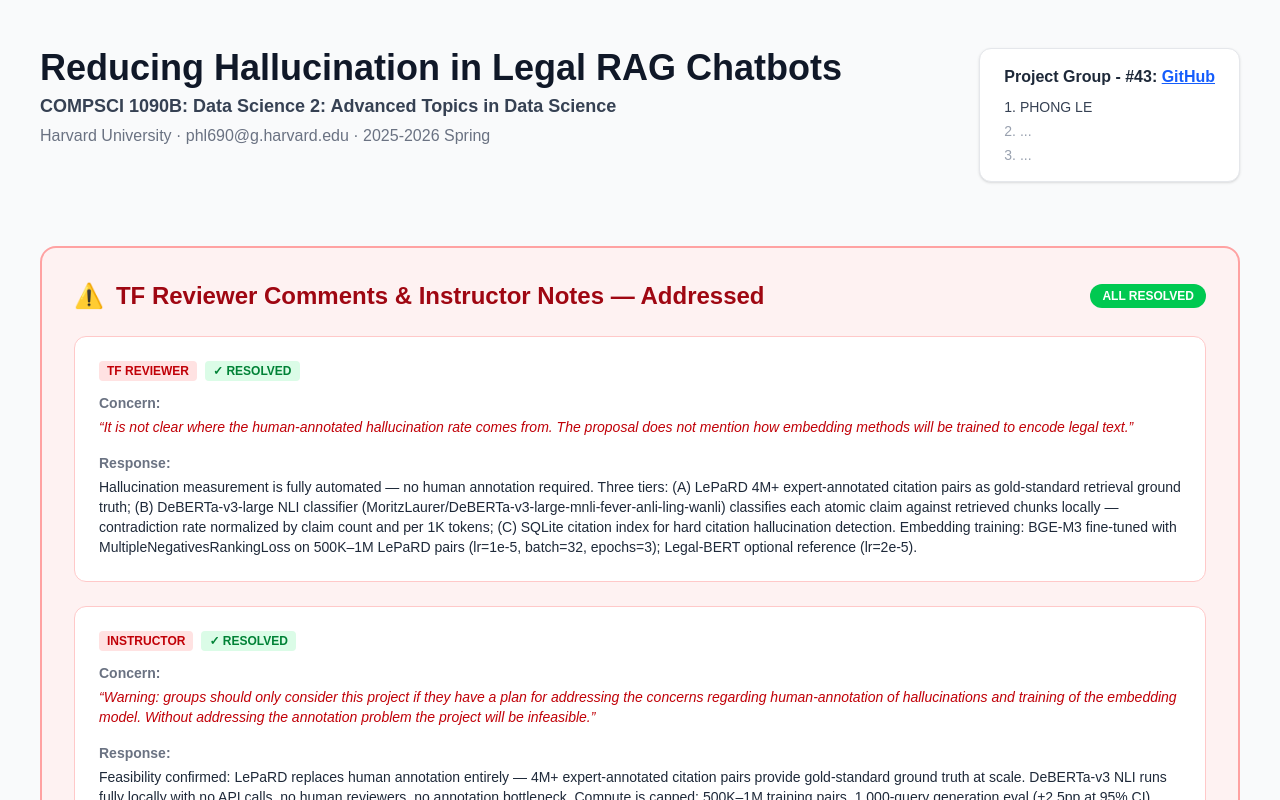
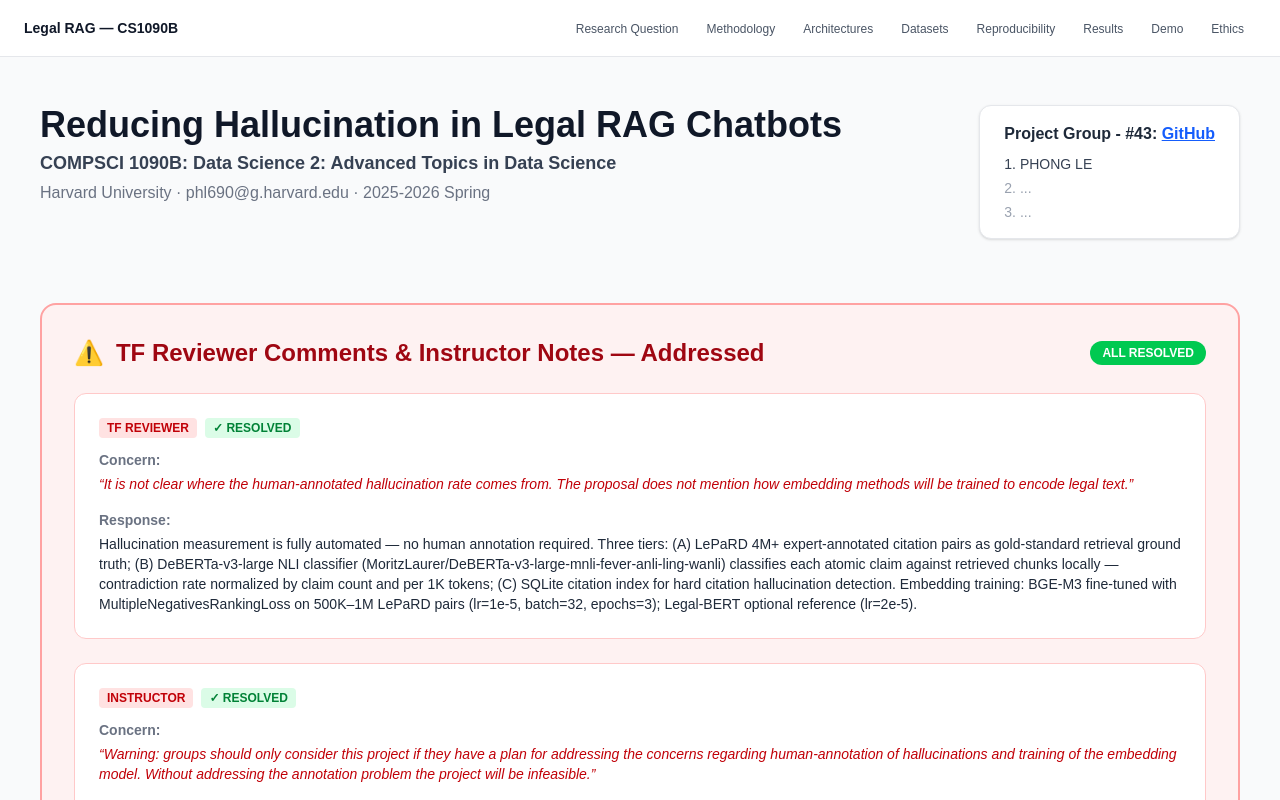
Before and after one commit to ltphongssvn/ProjectSite_cs1090b_HallucinationLegalRAGChatbots, a Next.js app in the folder frontend/: page / in a window 1280 px wide. Shown: the top 800 px of the page. Built offline with nearby package versions, Linux system fonts and the light colour scheme.

Commit message:
feat(layout): add Navbar to RootLayout, fix metadata title and description

```diff
--- a/frontend/app/layout.tsx
+++ b/frontend/app/layout.tsx
@@ -1,33 +1,23 @@
 import type { Metadata } from "next";
 import { Geist, Geist_Mono } from "next/font/google";
 import "./globals.css";
+import Navbar from "./components/Navbar";
 
-const geistSans = Geist({
-  variable: "--font-geist-sans",
-  subsets: ["latin"],
-});
-
-const geistMono = Geist_Mono({
-  variable: "--font-geist-mono",
-  subsets: ["latin"],
-});
+const geistSans = Geist({ variable: "--font-geist-sans", subsets: ["latin"] });
+const geistMono = Geist_Mono({ variable: "--font-geist-mono", subsets: ["latin"] });
 
 export const metadata: Metadata = {
-  title: "Create Next App",
-  description: "Generated by create next app",
+  title: "CS1090B — Reducing Hallucination in Legal RAG Chatbots",
+  description: "A Comparative Study of Retrieval Architectures: From Non-Neural Baselines to Transformer-Based Deep Learning. Harvard University, COMPSCI 1090B.",
 };
 
-export default function RootLayout({
-  children,
-}: Readonly<{
-  children: React.ReactNode;
-}>) {
+export default function RootLayout({ children }: Readonly<{ children: React.ReactNode }>) {
   return (
-    <html
-      lang="en"
-      className={`${geistSans.variable} ${geistMono.variable} h-full antialiased`}
-    >
-      <body className="min-h-full flex flex-col">{children}</body>
+    <html lang="en" className={`${geistSans.variable} ${geistMono.variable} h-full antialiased`}>
+      <body className="min-h-full flex flex-col bg-gray-50">
+        <Navbar />
+        <main className="flex-1">{children}</main>
+      </body>
     </html>
   );
 }
```
